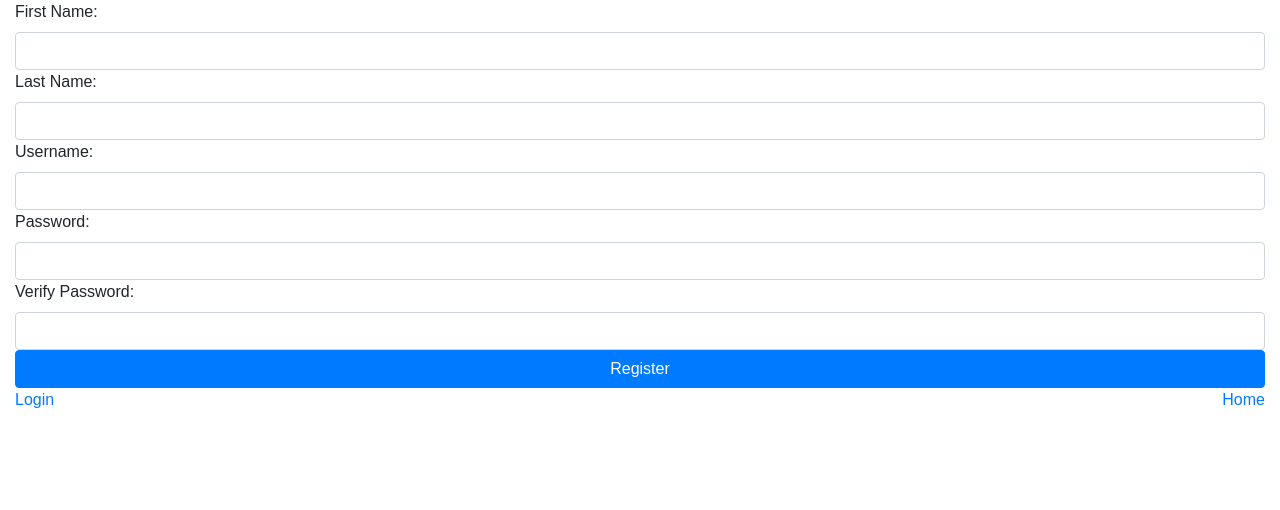
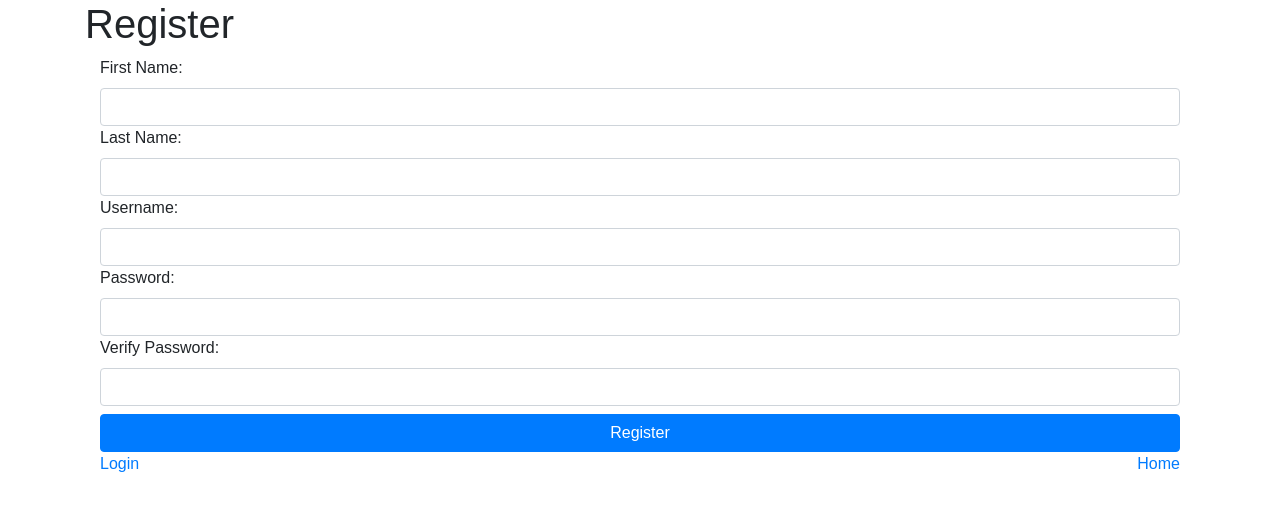
Before and after one commit to lhorgan/openrecipe, a React (Create React App) app: page /register in a window 1280 px wide. Shown: the top 510 px of the page. Built offline with nearby package versions, Linux system fonts and the light colour scheme.

Commit message:
refactor registration

```diff
--- a/src/containers/Register.js
+++ b/src/containers/Register.js
@@ -1,127 +1,27 @@
-import React from 'react';
+import React, {Component} from 'react'
+
 import UserService from '../services/UserService'
-import { Link } from 'react-router-dom'
+import RegisterHelper from './RegisterHelper'
 
-class Register extends React.Component {
+export default class Register extends Component {
   constructor(props) {
     super(props);
 
-    this.state = {
-      user: {
-        username: '',
-        password: '',
-        firstName: '',
-        lastName: ''
-      },
-      verifiedPassword: ''
-    };
-
-    this.handleUsernameChange = this.handleUsernameChange.bind(this);
-    this.handlePasswordChange = this.handlePasswordChange.bind(this);
-    this.handleVerifyPassword = this.handleVerifyPassword.bind(this);
-    this.handleLastNameChange = this.handleLastNameChange.bind(this);
-    this.handleFirstNameChange = this.handleFirstNameChange.bind(this);
-    this.registerUser = this.registerUser.bind(this);
+    this.onRegister = this.onRegister.bind(this);
     this.userService = UserService.instance;
-    this.isEmpty = this.isEmpty.bind(this);
   }
 
-  handleFirstNameChange(event) {
-    this.setState({user: {...this.state.user, firstName: event.target.value}});
-    console.log(this.state.user);
-  }
-
-  handleLastNameChange(event) {
-    this.setState({user: {...this.state.user, lastName: event.target.value}});
-    console.log(this.state.user);
-  }
-
-  handleUsernameChange(event) {
-    this.setState({user: {...this.state.user, username: event.target.value}});
-    console.log(this.state.user);
-  }
-
-  handlePasswordChange(event) {
-    this.setState({user: {...this.state.user, password: event.target.value}});
-    console.log(this.state.user);
-  }
-
-  handleVerifyPassword(event) {
-    this.setState({verifiedPassword: event.target.value});
-  }
-
-  isEmpty(obj) {
-    for(var key in obj) {
-        if(obj.hasOwnProperty(key))
-            return false;
-    }
-    return true;
-  }
-
-  registerUser() {
-    if (this.state.user.password !== this.state.verifiedPassword) {
-      alert("Passwords do not match!");
-    }
-    else if (this.state.user.username === "") {
-      alert("Please enter a valid username")
-    } else {
-      this.userService
-        .registerUser(this.state.user)
-        .then((response) => {
-           return response.text().then(text => {
-            return text ? JSON.parse(text) : {}
-           })
-        }).then(json => {
-            if (this.isEmpty(json)) {
-              alert("This username is already taken!");
-            } else {
-              this.props.history.push({
-                pathname: '/profile',
-                state: { user: json }
-              })
-            }
-        });
-    }
+  onRegister() {
+    //alert("REGISTRATION SUCCESSFUL");
+    window.location.replace("/");
   }
 
   render() {
     return (
-      <div className="container-fluid">
-        {/*<h1>Register</h1>*/}
-        <div>
-          <label>First Name:</label>
-          <input className="form-control" value={this.state.user.firstName} onChange={this.handleFirstNameChange} />
-        </div>
-        <div>
-          <label>Last Name:</label>
-          <input className="form-control" value={this.state.user.lastName} onChange={this.handleLastNameChange} />
-        </div>
-        <div>
-          <label>Username:</label>
-          <input className="form-control" value={this.state.user.username} onChange={this.handleUsernameChange} />
-        </div>
-        <div>
-          <label>Password:</label>
-          <input className="form-control" value={this.state.user.password} onChange={this.handlePasswordChange} />
-        </div>
-        <div>
-          <label>Verify Password:</label>
-          <input className="form-control" value={this.state.verifiedPassword} onChange={this.handleVerifyPassword} />
-        </div>
-        <div>
-          <button onClick={this.registerUser} className="btn btn-primary btn-block" type="button">
-            Register
-          </button>
-        </div>
-        <Link to={`/login`}>
-          Login
-        </Link>
-        <Link to={`/`} className="float-right">
-          Home
-        </Link>
+      <div className="container">
+        <h1>Register</h1>
+        <RegisterHelper onRegister={this.onRegister} />
       </div>
     )
   }
 }
-
-export default Register;
--- /dev/null
+++ b/src/containers/RegisterHelper.js
@@ -0,0 +1,131 @@
+import React from 'react';
+import UserService from '../services/UserService'
+import { Link } from 'react-router-dom'
+
+class RegisterHelper extends React.Component {
+  constructor(props) {
+    super(props);
+
+    this.state = {
+      user: {
+        username: '',
+        password: '',
+        firstName: '',
+        lastName: ''
+      },
+      verifiedPassword: ''
+    };
+
+    this.handleUsernameChange = this.handleUsernameChange.bind(this);
+    this.handlePasswordChange = this.handlePasswordChange.bind(this);
+    this.handleVerifyPassword = this.handleVerifyPassword.bind(this);
+    this.handleLastNameChange = this.handleLastNameChange.bind(this);
+    this.handleFirstNameChange = this.handleFirstNameChange.bind(this);
+    this.registerUser = this.registerUser.bind(this);
+    this.userService = UserService.instance;
+    this.isEmpty = this.isEmpty.bind(this);
+  }
+
+  componentDidMount() {
+    this.setState({onRegister: this.props.onRegister});
+  }
+
+  handleFirstNameChange(event) {
+    this.setState({user: {...this.state.user, firstName: event.target.value}});
+    console.log(this.state.user);
+  }
+
+  handleLastNameChange(event) {
+    this.setState({user: {...this.state.user, lastName: event.target.value}});
+    console.log(this.state.user);
+  }
+
+  handleUsernameChange(event) {
+    this.setState({user: {...this.state.user, username: event.target.value}});
+    console.log(this.state.user);
+  }
+
+  handlePasswordChange(event) {
+    this.setState({user: {...this.state.user, password: event.target.value}});
+    console.log(this.state.user);
+  }
+
+  handleVerifyPassword(event) {
+    this.setState({verifiedPassword: event.target.value});
+  }
+
+  isEmpty(obj) {
+    for(var key in obj) {
+        if(obj.hasOwnProperty(key))
+            return false;
+    }
+    return true;
+  }
+
+  registerUser() {
+    if (this.state.user.password !== this.state.verifiedPassword) {
+      alert("Passwords do not match!");
+    }
+    else if (this.state.user.username === "") {
+      alert("Please enter a valid username")
+    } else {
+      this.userService
+        .registerUser(this.state.user)
+        .then((response) => {
+           return response.text().then(text => {
+            return text ? JSON.parse(text) : {}
+           })
+        }).then(json => {
+            if (this.isEmpty(json)) {
+              alert("This username is already taken!");
+            } else {
+              //alert("HEHEHEHEHEHE");
+              if(typeof(this.state.onRegister) === "function") {
+                this.state.onRegister();
+              }
+            }
+        });
+    }
+  }
+
+  render() {
+    return (
+      <div className="container-fluid">
+        {/*<h1>Register</h1>*/}
+        <div>
+          <label>First Name:</label>
+          <input className="form-control" value={this.state.user.firstName} onChange={this.handleFirstNameChange} />
+        </div>
+        <div>
+          <label>Last Name:</label>
+          <input className="form-control" value={this.state.user.lastName} onChange={this.handleLastNameChange} />
+        </div>
+        <div>
+          <label>Username:</label>
+          <input className="form-control" value={this.state.user.username} onChange={this.handleUsernameChange} />
+        </div>
+        <div>
+          <label>Password:</label>
+          <input className="form-control" value={this.state.user.password} onChange={this.handlePasswordChange} />
+        </div>
+        <div>
+          <label>Verify Password:</label>
+          <input className="form-control" value={this.state.verifiedPassword} onChange={this.handleVerifyPassword} />
+        </div>
+        <div>
+          <button onClick={this.registerUser} className="btn btn-primary btn-block mt-2" type="button">
+            Register
+          </button>
+        </div>
+        <Link to={`/login`}>
+          Login
+        </Link>
+        <Link to={`/`} className="float-right">
+          Home
+        </Link>
+      </div>
+    )
+  }
+}
+
+export default RegisterHelper;
--- a/src/services/UserService.js
+++ b/src/services/UserService.js
@@ -80,6 +80,8 @@ export default class UserService {
     }
 
     registerUser(user) {
+      console.log("REGISTERING");
+      console.log(user);
       return fetch(REGISTER_API_URL, {
         body: JSON.stringify(user),
         headers: {
```
